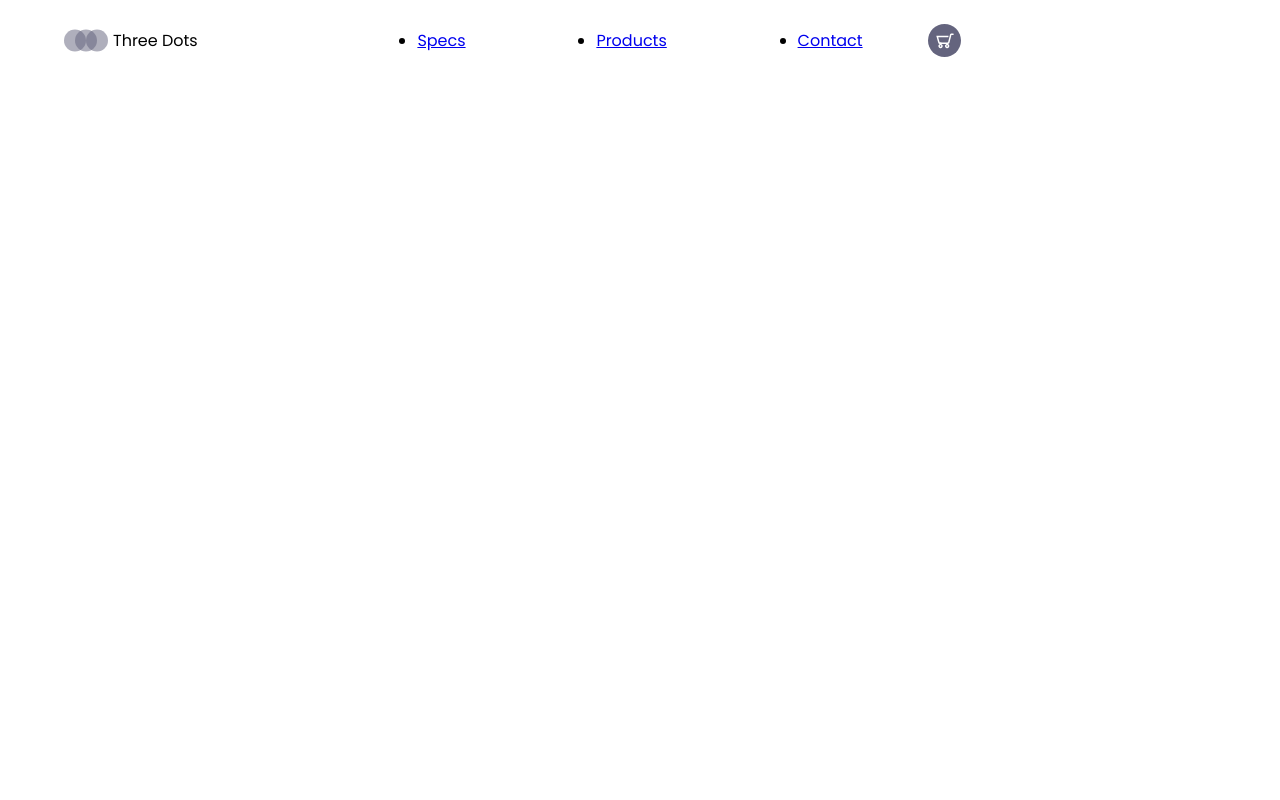
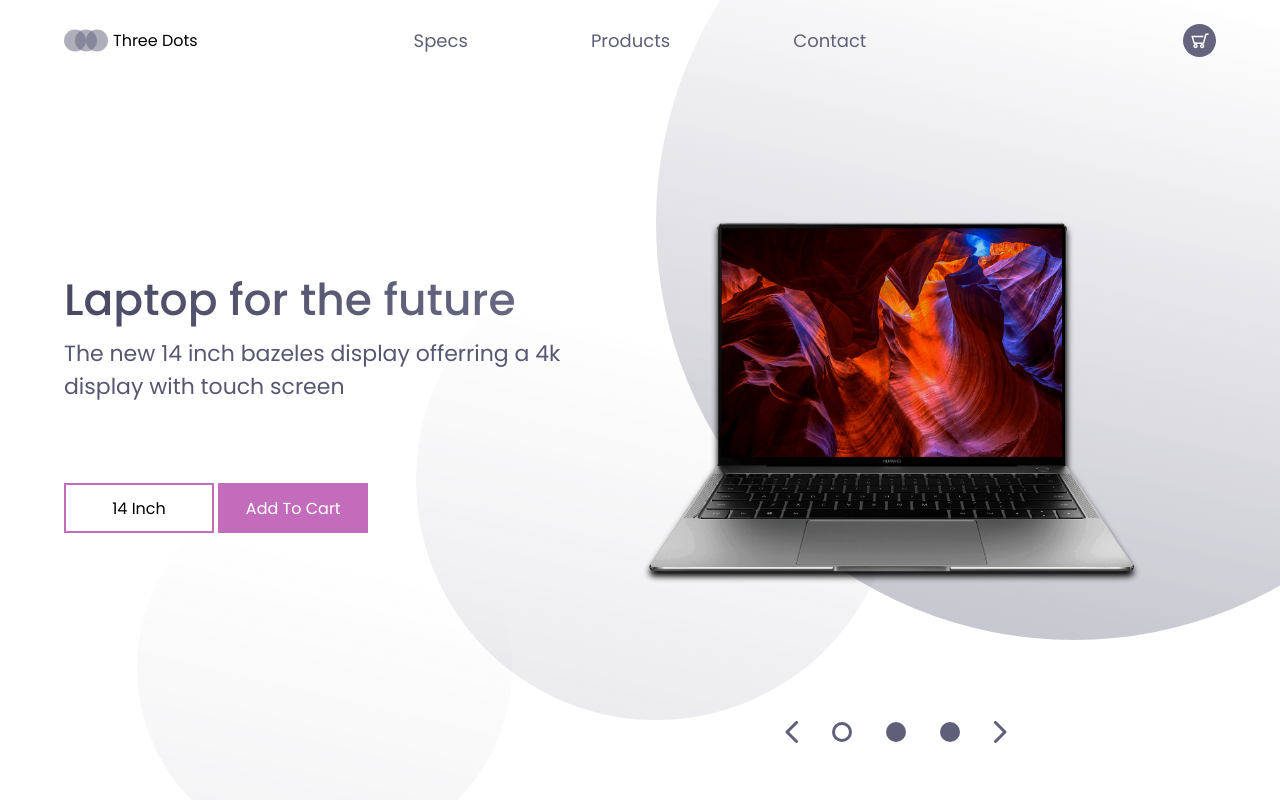
Before and after one commit to erdldncr/Laptop-UI-Design, a plain HTML site: page index.html in a window 1280 px wide. Drawn offline with Linux system fonts and the light colour scheme.

Commit message:
css has been added

```diff
--- a/index.html
+++ b/index.html
@@ -16,15 +16,42 @@
 		</div>
 		<nav>
 			<ul class="nav-links">
-				<li class="nav-link"><a href="#">Specs</a></li>
-				<li class="nav-link"><a href="#">Products</a></li>
-				<li class="nav-link"><a href="#">Contact</a></li>
+				<li ><a class="nav-link" href="#">Specs</a></li>
+				<li ><a class="nav-link" href="#">Products</a></li>
+				<li ><a class="nav-link" href="#">Contact</a></li>
 			</ul>
 		</nav>
 		<div class="cart">
 			<img src="./img/cart.svg" alt="">
 		</div>
 	</header>
+	<main>
+		<section class="presentation">
+			<div class="introduction">
+				<div class="intro-text">
+					<h1>Laptop for the future</h1>
+					<p>The new 14 inch bazeles display offerring a 4k display with touch screen</p>
+				</div>
+				<div class="cta">
+					<button class="cta-select">14 Inch</button>
+					<button class="cta-add">Add To Cart</button>
+				</div>
+			</div>
+			<div class="cover">
+				<img src="./img/matebook.png" alt="matebook">
+			</div>
+		</section>
+		<div class="laptop-select">
+			<img src="./img/arrow-left.svg" alt="">
+			<img src="./img/dot.svg" alt="">
+			<img src="./img/dot-full.svg" alt="">
+			<img src="./img/dot-full.svg" alt="">
+			<img src="./img/arrow-right.svg" alt="">
+		</div>
+		<img class="big-circle" src="./img/big-eclipse.svg" alt="">
+		<img class="medium-circle" src="./img/mid-eclipse.svg" alt="">
+		<img class="small-circle" src="./img/small-eclipse.svg" alt="">
+	</main>
 
 </body>
 </html>
--- a/style.css
+++ b/style.css
@@ -4,6 +4,9 @@
 	box-sizing: border-box;
 
 }body{
+	font-family: 'Poppins', sans-serif;
+}
+button{
 	font-family: 'Poppins', sans-serif;
 }
 header{
@@ -31,8 +34,111 @@ flex: 2;
 }
 .nav-links{
 	justify-content: space-around;
+	list-style: none;
+}
+.nav-link{
+	color: #5f5f79;
+	font-size: 18px;
+	text-decoration: none;
 }
 .cart{
-/* background-color: blueviolet; */
 flex: 1;
+justify-content: flex-end;
 }
+.presentation{
+	display: flex;
+	width: 90%;
+	margin: auto;
+	min-height: 80vh;
+	align-items: center;
+
+}
+.introduction{
+	flex: 1;
+
+}
+.intro-text h1{
+	font-size:  44px;
+	font-weight: 500;
+	background: linear-gradient(to right, #494964, #6f6f89);
+	-webkit-background-clip: text;
+	-webkit-text-fill-color: transparent;
+}
+.intro-text p{
+	margin-top: 5px;
+	font-size: 22px;
+	color: #585772;
+}
+.cta{
+	padding: 50px 0 0 0;
+}
+.cta-select{
+	border: 2px solid #c36cbb;
+	background-color: transparent;
+	width: 150px;
+	height: 50px;
+	cursor: pointer;
+	font-size: 16px;
+}
+.cta-add{
+	border:none;
+	background-color: #c36cbb;
+	color: #ffffff;
+	width: 150px;
+	height: 50px;
+	cursor: pointer;
+	font-size: 16px;
+	margin: 30px 0px 0px 0px;
+}
+.cover{
+	flex: 1;
+}
+.cover img{
+	height: 60vh;
+	filter: drop-shadow(0px 5px 3px black);
+	 /* to add shadow to png's line 98 */
+	 animation: drop 1.5s ease;
+}
+.big-circle{
+	position: absolute;
+	top: 0;
+	right: 0;
+	opacity: 0.7;
+	height: 80%;
+	z-index: -1;
+}
+.medium-circle{
+	position: absolute;
+	top: 30%;
+	right: 30%;
+	opacity: 0.4;
+	height: 60%;
+	z-index: -1;
+}
+.small-circle{
+	position: absolute;
+	top: 60%;
+	right: 60%;
+	opacity: 0.5;
+	height: 40%;
+	z-index: -1;
+}
+.laptop-select{
+	width: 20%;
+	display: flex;
+	justify-content: space-around;
+	position: absolute;
+	right: 20%;
+
+}
+
+@keyframes drop{
+	0%{
+		opacity: 0;
+		transform: translateY(-80px);
+	}
+	100%{
+		opacity: 1;
+		transform: translateY(0px);
+	}
+}
```
